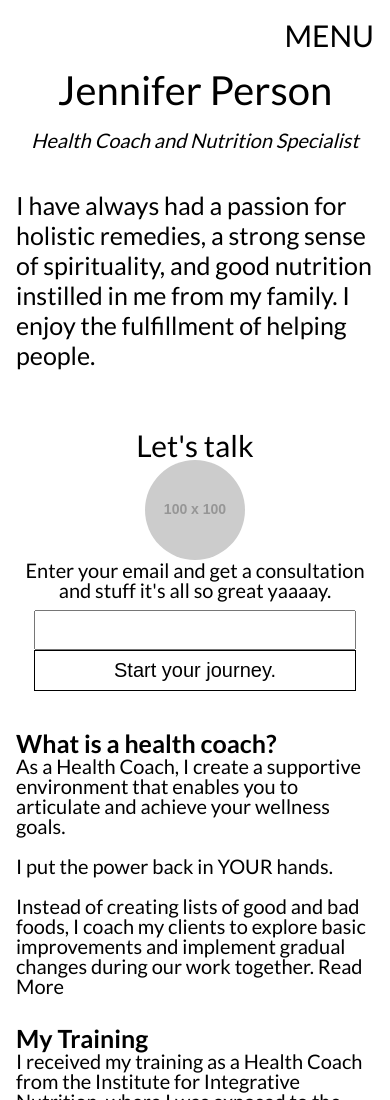
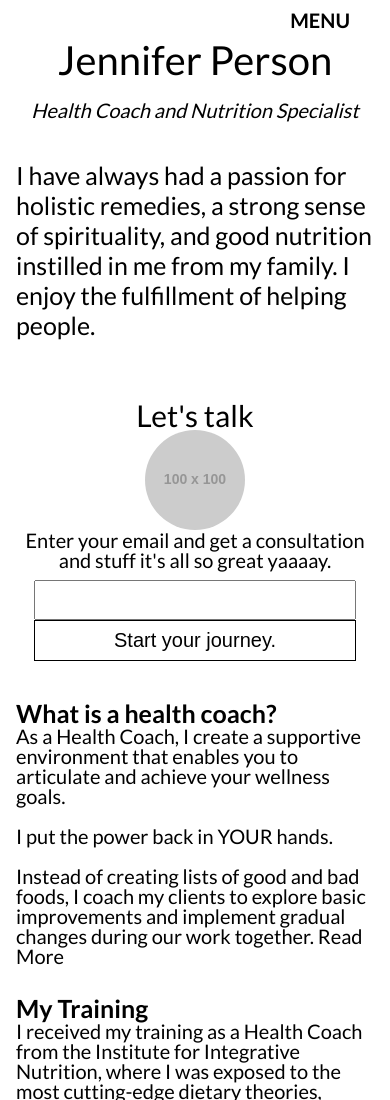
Before and after one commit to d-eff/hcw_v3_flats, a website: page index.html in a window 390 px wide. Shown: the top 1100 px of the page. Drawn offline with Linux system fonts and the light colour scheme; placeholder pictures from the web are drawn by us.

Commit message:
mostly working nav

```diff
--- a/index.html
+++ b/index.html
@@ -1,15 +1,16 @@
 <html>
   <head>
+    <meta name="viewport" content="width=device-width, initial-scale=1.0">
     <title>Jennifer's Lifestyle</title>
     <link rel="stylesheet" href="css/style.css">
   </head>
   <body>
     <div class="page--content-wrap">
       <header class="page--site-header">
-      <a href="#" class="page--burger">Menu</a>
         <h1 class="page--site-name">Jennifer Person</h1>
         <h2 class="page--site-subtitle">Health Coach and Nutrition Specialist</h2>
-      <nav class="page--main-nav" data-state="normal">
+      <nav class="page--main-nav" data-state="closed" data-position="normal">
+        <a href="#" class="page--main-nav-helper"></a>
         <ul data-state="closed">
           <li>
             <a href="#" class="page--main-nav-link">
--- a/js/main.js
+++ b/js/main.js
@@ -1,13 +1,21 @@
-  var burger = document.querySelector('.page--burger');
+window.onload = function(){
 
-  function toggleState(item, stateOne, stateTwo){
-    var ele = document.querySelector(item);
-    ele.setAttribute('data-state', ele.getAttribute('data-state') === 'closed' ? 'open' : 'closed');
+var helper = document.querySelector('.page--main-nav-helper'),
+    nav = document.querySelector('.page--main-nav');
+
+
+  helper.addEventListener('click', function(e){
+    e.preventDefault();
+    toggleState('.page--main-nav', 'state', 'open', 'closed');
+  });
+}
+
+
+  function toggleState(item, attr, stateOne, stateTwo){
+    var ele = document.querySelector(item),
+        dattr = "data-" + attr;
+    ele.setAttribute(dattr, ele.getAttribute(dattr) === stateOne ? stateTwo : stateOne);
   }
-
-  burger.addEventListener('click', function(){
-    toggleState('.page--main-nav ul', open, closed);
-  })
 
 
 
@@ -32,20 +40,23 @@
   window.addEventListener('scroll', scrollUlate);
 
   function scrollUlate(){
-    console.log("SCROLLULATE!");
-    var currState = nav.getAttribute('data-state');
+    var currState = nav.getAttribute('data-position');
     if(currentHeight <= headerBottom){
       if(currState !== 'normal'){
-        nav.setAttribute('data-state', 'normal');
+        nav.setAttribute('data-position', 'normal');
         header.style.margin = "0";
       }
     } else {
       if(currState !== 'fixed'){
-        nav.setAttribute('data-state', 'fixed');
-        header.style.margin = "0 0 120px 0";
+        nav.setAttribute('data-position', 'fixed');
+        console.log(window.innerWidth);
+        if(window.innerWidth >= 800){
+          header.style.margin = "0 0 120px 0";
+
+        }
       }
       if(window.pageYOffset < currentHeight){
-        nav.style.webkitTransform = 'translateY(0px)';
+        nav.style.webkitTransform = 'none';
       } else {
         nav.style.webkitTransform = 'translateY(-'+nav.offsetHeight+'px)';
       }
--- a/sass/style.scss
+++ b/sass/style.scss
@@ -17,6 +17,7 @@ body {
 }
 
 .page--content-wrap {
+  position:relative;
   background-color:white;
   max-width:1024px;
   padding:1rem 0.8rem;
@@ -27,66 +28,74 @@ body {
 }
 
 .page--main-nav {
-  position:absolute;
   top:0;
-  margin:0 0 1rem;
+  left:0;
   width:100%;
+  height:40px;
   background-color:white;
   text-align:center;
   overflow:hidden;
-  -webkit-transition: 1s -webkit-transform linear;
-  ul {
-    -webkit-transition:1s height linear;
-  }
+  -webkit-transition: 0.2s height linear;
   li {
     list-style:none;
   }
   a {
     display:inline-block;
+    width:100%;
     padding:0.5rem 2rem;
     font-size:1rem;
   }
-  &[data-state=normal]{
+
+  &[data-position=fixed]{
+    position:fixed;
+  }
+  &[data-position=normal]{
     position:absolute;
   }
-  &[data-state=fixed]{
-    position:fixed;
+  &[data-state=closed]{
+    height:40px;
   }
-  & ul[data-state=closed]{
-    height:0;
+  &[data-state=open]{
+    height:250px;
   }
-  & ul[data-state=open]{
-    height:initial;
+  &[data-state=open] .page--main-nav-helper:before {
+    content:"X";
   }
+  &[data-state=closed] .page--main-nav-helper:before {
+    content:"MENU";
+  }
+
   @include breakpoint(800){
-    &[data-state=normal]{
+    &[data-state=closed], &[data-statr=open]{
+      height:initial;
+    }
+    &[data-position=normal]{
       position:relative;
     }
     li{
       display:inline;
       font-size:0px;
     }
+    a {
+      width:initial;
+    }
     ul li:first-child {
       display:none;
     }
-    & ul[data-state=closed]{
-      height:inherit;
-    }
+  }
+}
+a.page--main-nav-helper{
+  text-align:right;
+  font-size:1rem;
+  font-weight:bold;
+  @include breakpoint(800){
+    display:none;
   }
 }
 
+
 .page--site-header {
   text-align:center;
-}
-
-.page--burger {
-  display:block;
-  font-size:1.5rem;
-  text-transform:uppercase;
-  text-align:right;
-  @include breakpoint(800){
-    display:none;
-  }
 }
 
 .page--site-name {
```
Also changed, not shown: css/style.css. Lines whose indentation alone changed are shown as unchanged.
